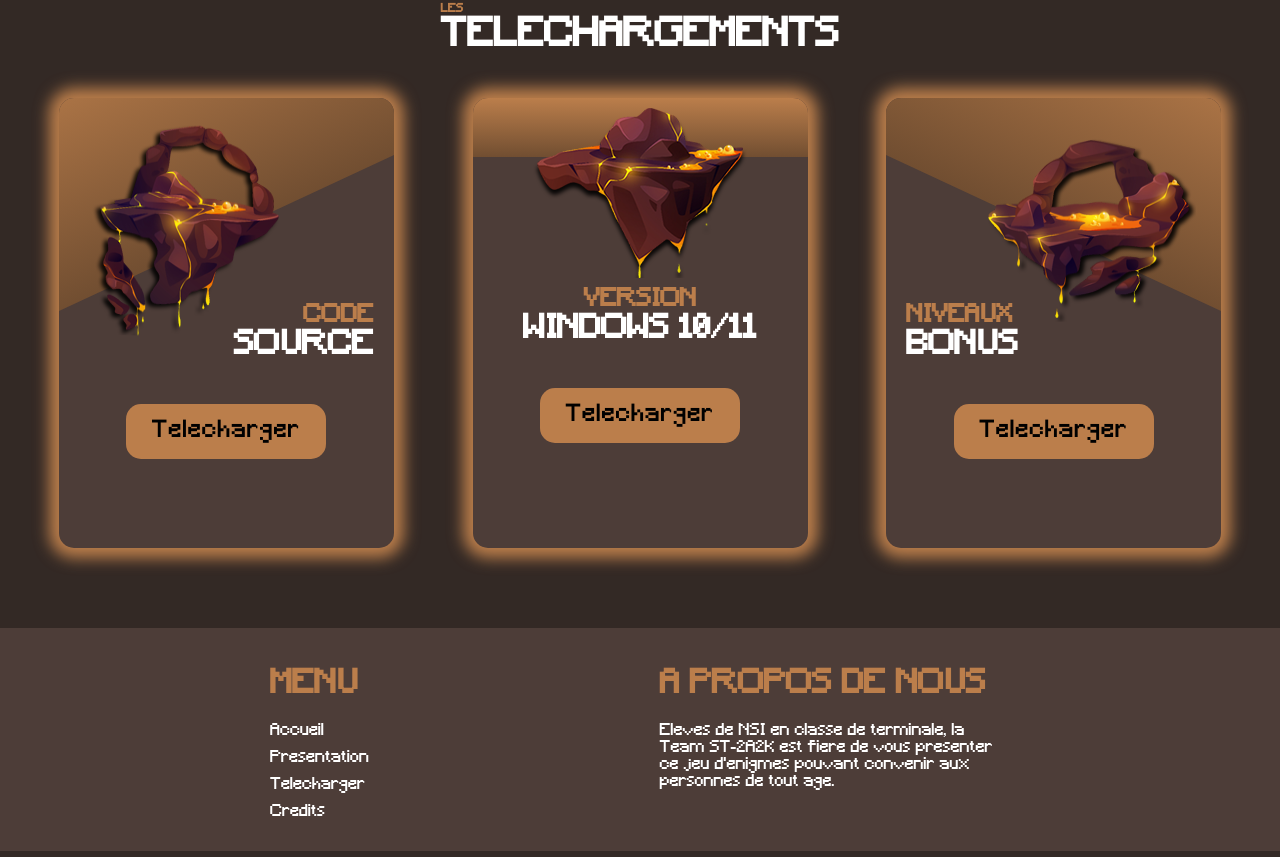
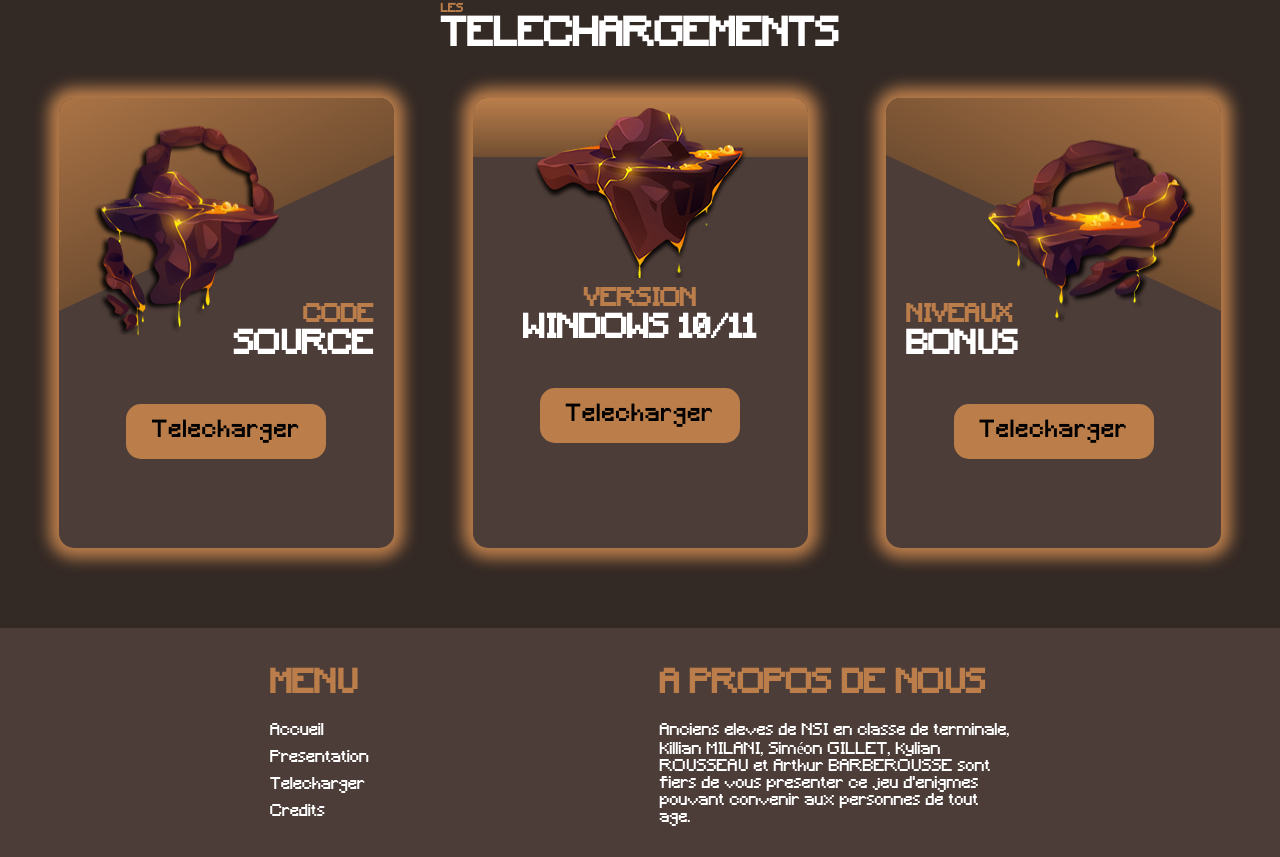
Before and after one commit to Acciaw/sisyphe.io, a plain HTML site: page source/site_web_sisyphe/index.html in a window 1280 px wide. Shown: the part 1988-2845 px from the top of the page. Drawn offline with nearby package versions, Linux system fonts and the light colour scheme.

Commit message:
Update index.html

```diff
--- a/source/site_web_sisyphe/index.html
+++ b/source/site_web_sisyphe/index.html
@@ -7,7 +7,7 @@
     <meta property="og:type" content="website" />
     <meta property="og:url" content="https://sisyphe.acciaw.me" />
     <meta property="og:image" content="https://sisyphe.acciaw.me/img/logo.png" />
-    <meta property="og:description" content="Bienvenue sur le site de Sisyphe.io ! Eleves de NSI en classe de terminale, la Team ST-2A2K est fiere de vous presenter ce jeu d'enigmes pouvant convenir aux personnes de tout age." />
+    <meta property="og:description" content="Anciens eleves de NSI en classe de terminale, Killian MILANI, Siméon GILLET, Kylian ROUSSEAU et Arthur BARBEROUSSE sont fiers de vous presenter ce jeu d'enigmes pouvant convenir aux personnes de tout age." />
     <meta name="theme-color" content="#bb7e4b">
 
     <meta charset="UTF-8" />
@@ -153,7 +153,7 @@
             </div>
             <div class="right">
                 <h1>A propos de nous</h1>
-                <p>Eleves de NSI en classe de terminale, la Team ST-2A2K est fiere de vous presenter ce jeu d'enigmes pouvant convenir aux personnes de tout age.</p>
+                <p>Anciens eleves de NSI en classe de terminale, Killian MILANI, Siméon GILLET, Kylian ROUSSEAU et Arthur BARBEROUSSE sont fiers de vous presenter ce jeu d'enigmes pouvant convenir aux personnes de tout age.</p>
             </div>
         </div>
     </footer>
```
